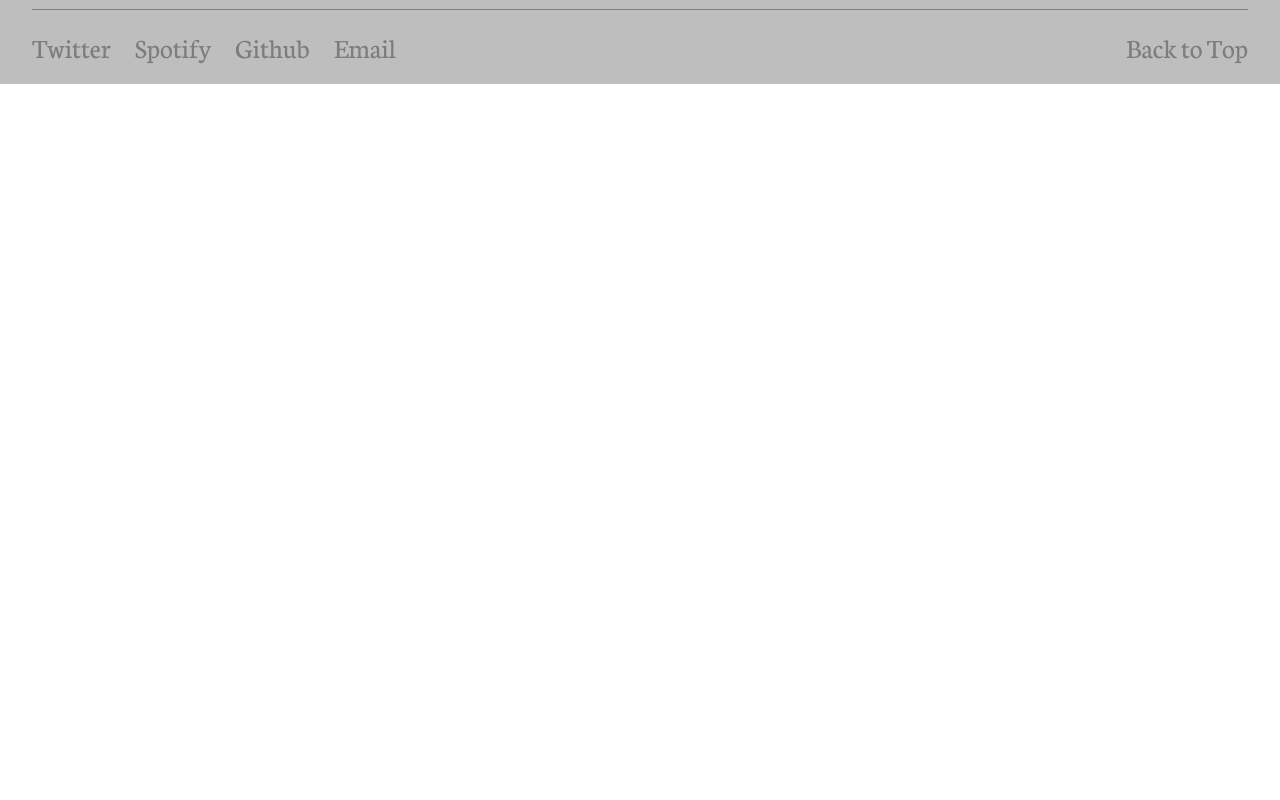
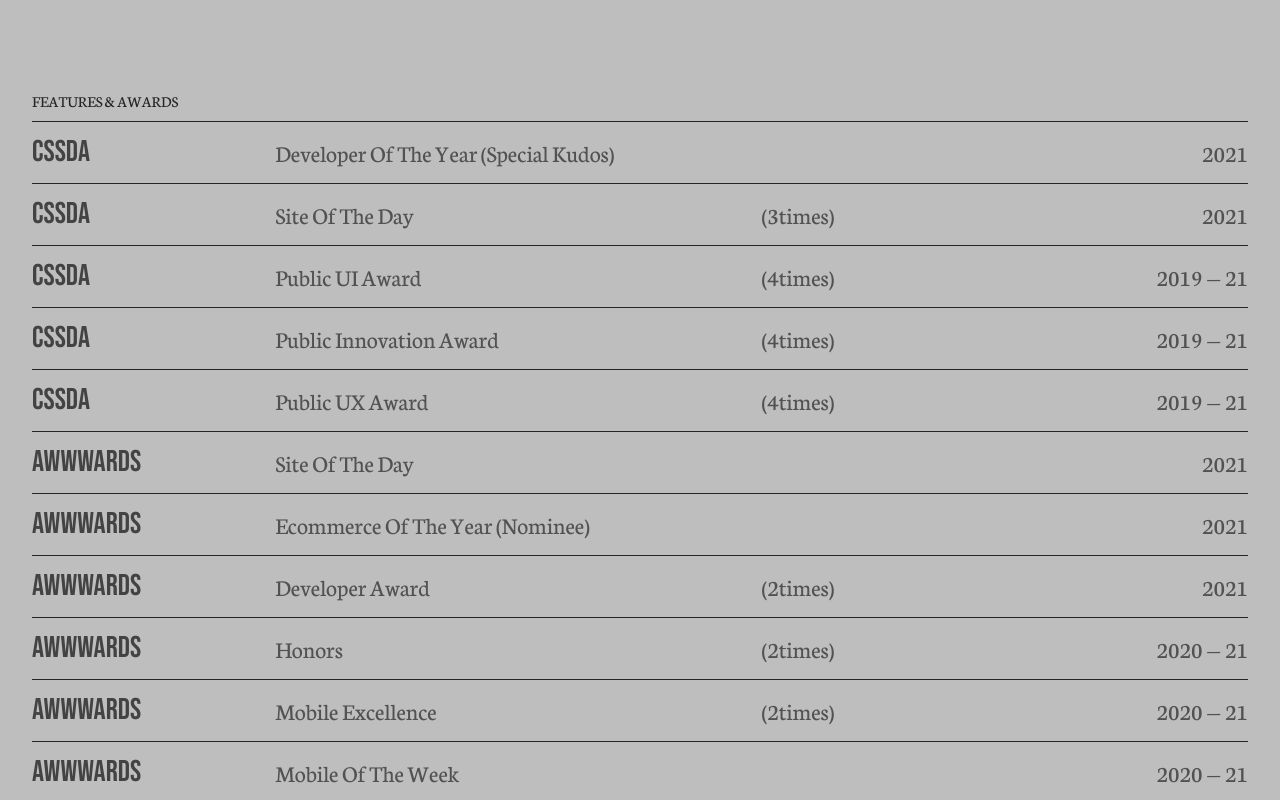
Before and after one commit to hayatul-islam/Sam-Goddard, a React (Create React App) app: page /about in a window 1280 px wide. Shown: the part 1040-1840 px from the top of the page. Before the commit the page ends 1124 px from the top, so only its background shows below. Built offline with nearby package versions, Linux system fonts and the light colour scheme.

Commit message:
features and awards design

```diff
--- /dev/null
+++ b/src/components/about/FeaturesAwards.js
@@ -0,0 +1,122 @@
+import React from "react";
+// fake data
+const data = [
+  {
+    id: 1,
+    name: "Cssda",
+    title: "Developer Of The Year (Special Kudos)",
+    items: "",
+    years: 2021,
+  },
+  {
+    id: 2,
+    name: "Cssda",
+    title: "Site Of The Day",
+    items: 3,
+    years: 2021,
+  },
+  {
+    id: 3,
+    name: "Cssda",
+    title: "Public UI Award",
+    items: 4,
+    years: "2019 — 21",
+  },
+  {
+    id: 4,
+    name: "Cssda",
+    title: "Public Innovation Award",
+    items: 4,
+    years: "2019 — 21",
+  },
+  {
+    id: 5,
+    name: "Cssda",
+    title: " Public UX Award",
+    items: 4,
+    years: "2019 — 21",
+  },
+  {
+    id: 6,
+    name: "Awwwards",
+    title: "Site Of The Day",
+    items: "",
+    years: "2021",
+  },
+  {
+    id: 7,
+    name: "Awwwards",
+    title: "Ecommerce Of The Year (Nominee)",
+    items: "",
+    years: "2021",
+  },
+  {
+    id: 8,
+    name: "Awwwards",
+    title: "Developer Award",
+    items: 2,
+    years: "2021",
+  },
+  {
+    id: 9,
+    name: "Awwwards",
+    title: "Honors",
+    items: 2,
+    years: "2020 — 21",
+  },
+  {
+    id: 10,
+    name: "Awwwards",
+    title: "Mobile Excellence",
+    items: 2,
+    years: "2020 — 21",
+  },
+  {
+    id: 11,
+    name: "Awwwards",
+    title: "Mobile Of The Week",
+    items: "",
+    years: "2020 — 21",
+  },
+];
+
+function FeaturesAwards() {
+  return (
+    <>
+      <div className="py-20">
+        <div className="border-b border-[#262525]">
+          <h4 className="text-[#262525] text-[16px] font-neuton mb-2 ">
+            FEATURES & AWARDS
+          </h4>
+        </div>
+        <div>
+          {data?.map((feature) => (
+            <div
+              key={feature?.id}
+              className="grid grid-cols-[20%_40%_20%_20%] border-b border-[#262525] items-center py-2"
+            >
+              <h4 className="text-[#262525] text-[30px] font-neue opacity-80 ">
+                {feature?.name}
+              </h4>
+              <p className="text-[#262525] text-[24px] font-neuton opacity-70">
+                {feature?.title}
+              </p>
+              <p>
+                {feature?.items !== "" && (
+                  <p className="text-[#262525] text-[24px] font-neuton opacity-70">
+                    ({feature?.items}times)
+                  </p>
+                )}
+              </p>
+              <p className="text-[#262525] text-[24px] font-neuton opacity-70 text-end">
+                {feature?.years}
+              </p>
+            </div>
+          ))}
+        </div>
+      </div>
+    </>
+  );
+}
+
+export default FeaturesAwards;
--- a/src/pages/About.js
+++ b/src/pages/About.js
@@ -1,11 +1,13 @@
 import React from "react";
 import AboutContent from "../components/about/AboutContent";
+import FeaturesAwards from "../components/about/FeaturesAwards";
 
 function About() {
   return (
     <>
       <div className="px-[32px]">
         <AboutContent />
+        <FeaturesAwards />
       </div>
     </>
   );
```
